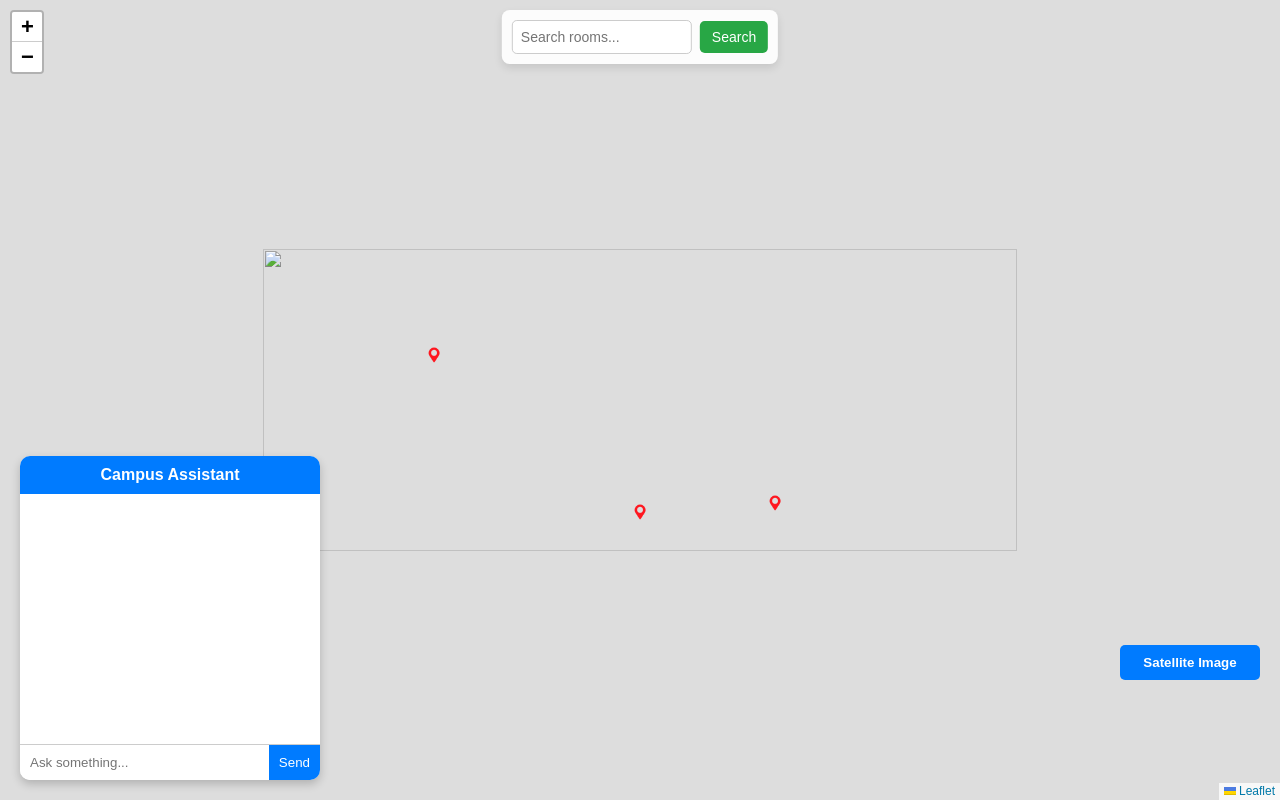
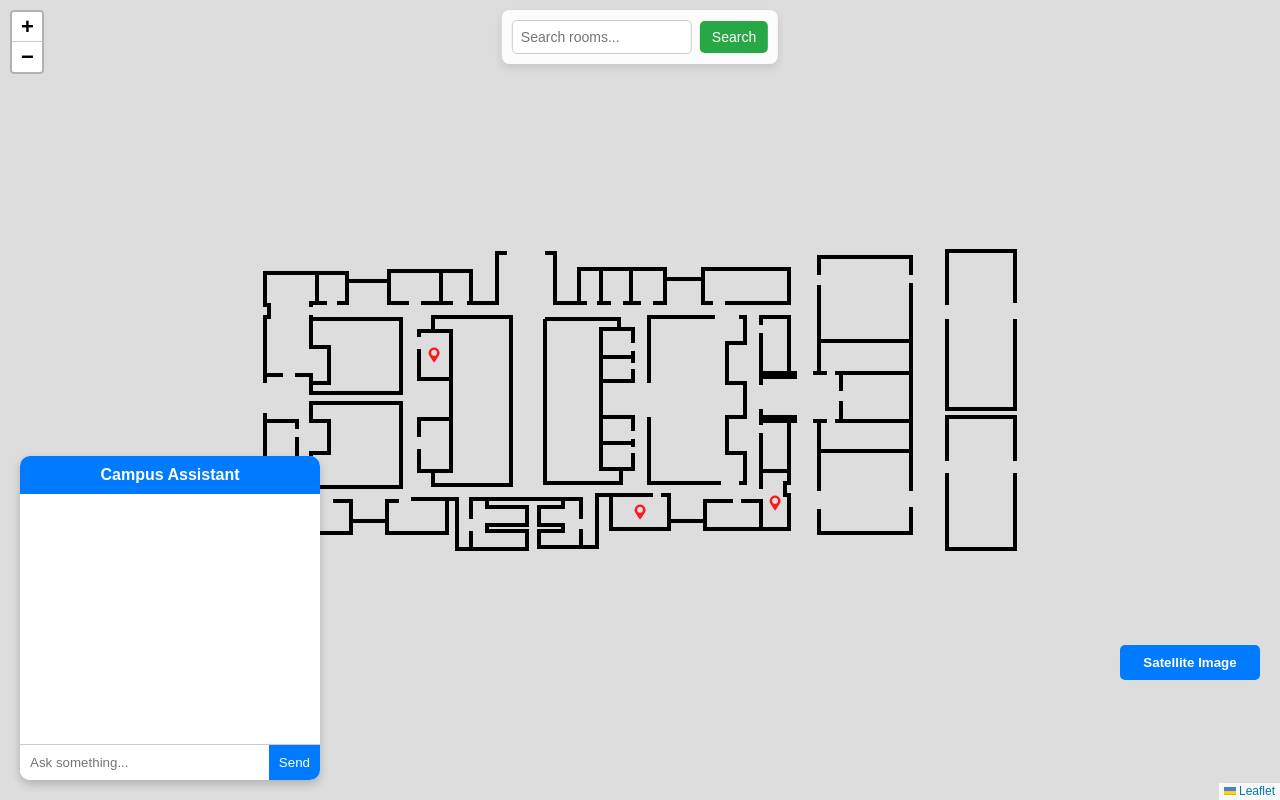
Before and after one commit to hopexlad/navigation, a plain HTML site: page index.html in a window 1280 px wide. Drawn offline with nearby package versions, Linux system fonts and the light colour scheme.

Commit message:
Update index.html

```diff
--- a/index.html
+++ b/index.html
@@ -161,7 +161,7 @@
     <script>
         var map = L.map('map', { minZoom: -2, maxZoom: 4, crs: L.CRS.Simple });
         var campus = {
-            image: 'canpus (2).png',
+            image: 'campus (2).png',
             bounds: [[0, 0], [302, 754]],
             markers: [
                 { name: "Library", coords: [47.74, 512.00] },
```
